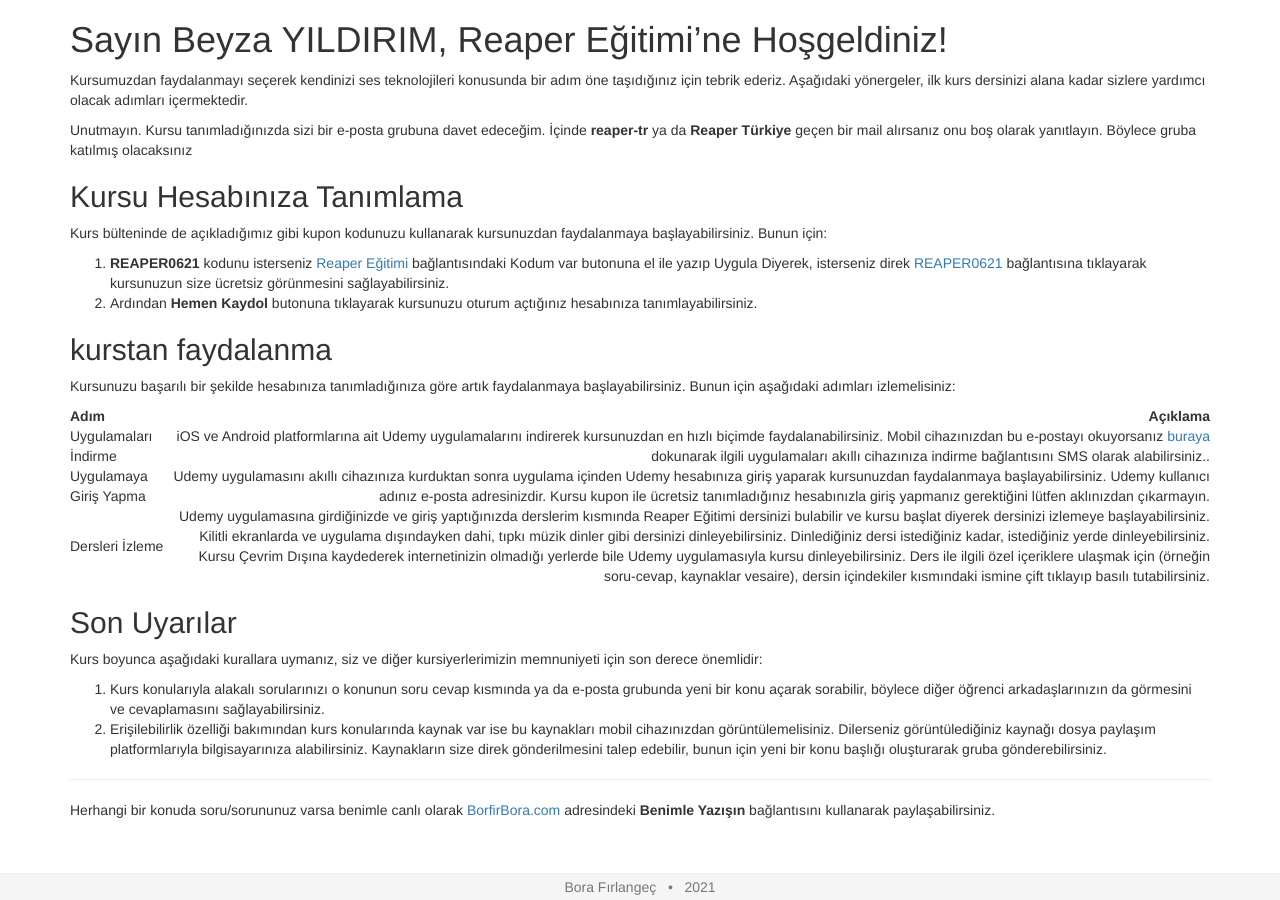
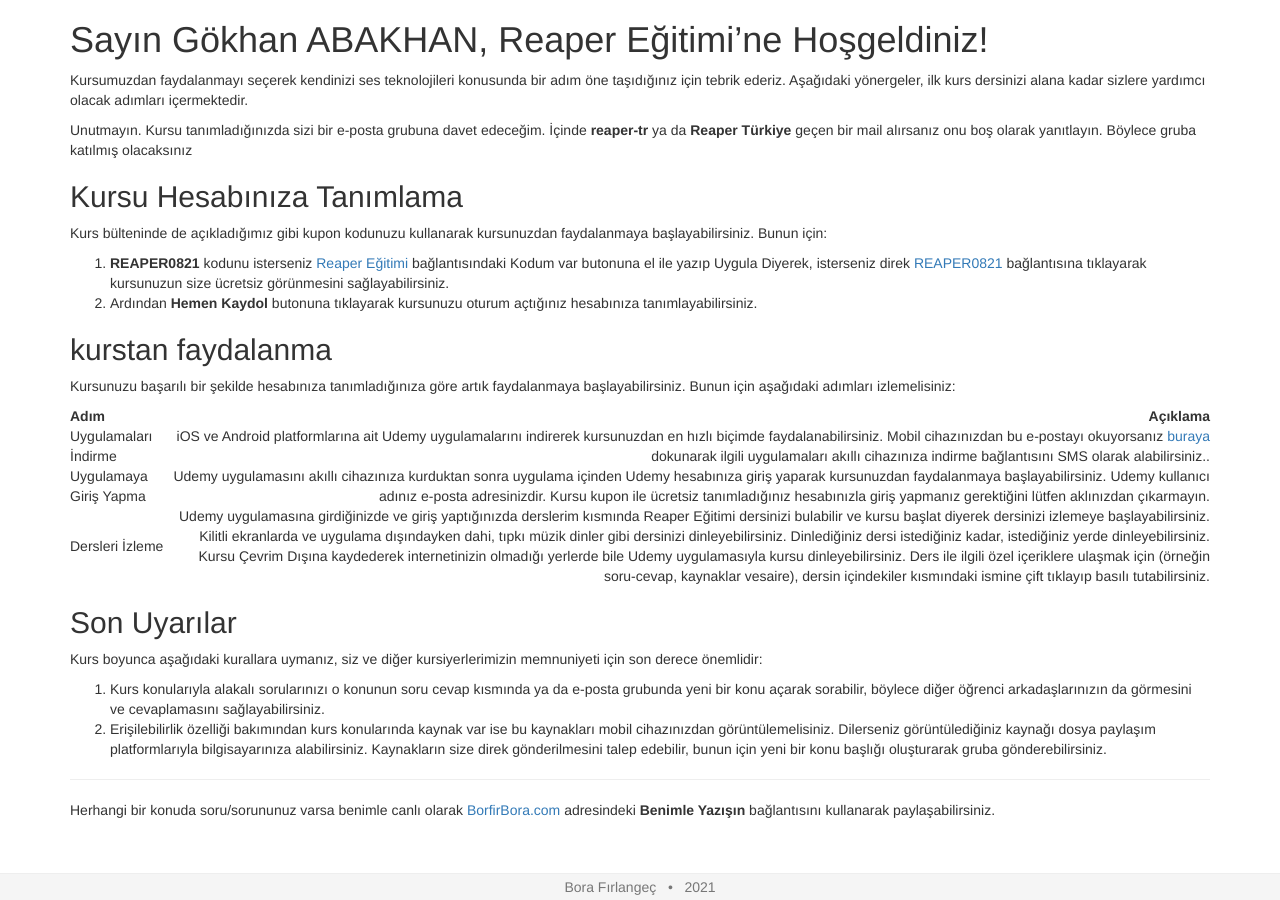
Before and after one commit to borfirbora/borfirbora.github.io, a Jekyll site: the page built from hosgeldin-iletisi.md, in a window 1280 px wide. Built offline with Jekyll 4.4.1, drawn with Linux system fonts in a browser that asks for light colours; a script that is not in the unit is left out.

Commit message:
Update hosgeldin-iletisi.md

```diff
--- a/hosgeldin-iletisi.md
+++ b/hosgeldin-iletisi.md
@@ -1,9 +1,9 @@
 ---
 title: Hoşgeldin iletisi
 layout: minimal
-isim: Beyza YILDIRIM
-kupon: REAPER0621
-kupon_link: https://www.udemy.com/course/reaper-egitimi/?couponCode=REAPER0621&password=reaper101
+isim: Gökhan ABAKHAN
+kupon: REAPER0821
+kupon_link: https://www.udemy.com/course/reaper-egitimi/?couponCode=REAPER0821&password=reaper101
 ---
 # Sayın {{ page.isim }}, Reaper Eğitimi'ne Hoşgeldiniz!
 
```
